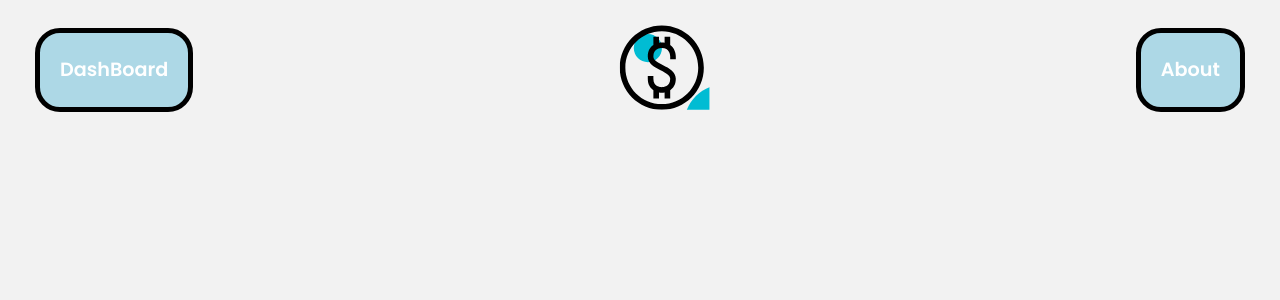
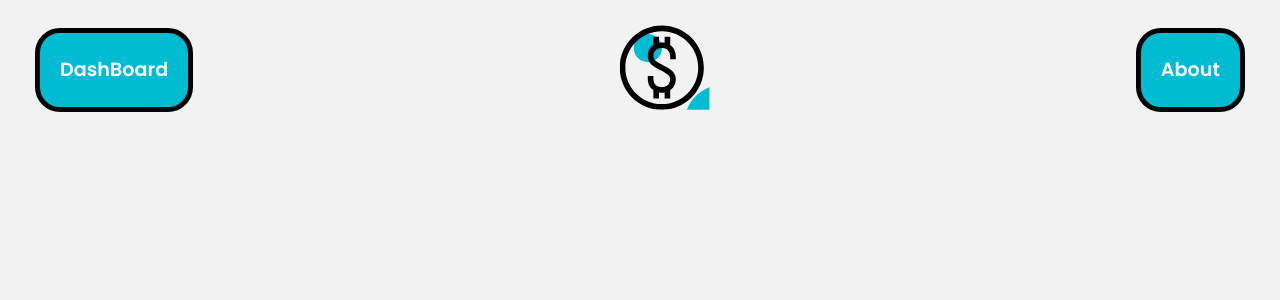
Before and after one commit to RamirezJA/StocksDashBoard, a Next.js app: page /Nav in a window 1280 px wide. Shown: the top 300 px of the page. Built offline with nearby package versions, Linux system fonts and the light colour scheme.

Commit message:
nav 0.1 done

```diff
--- a/src/styles/Nav.module.css
+++ b/src/styles/Nav.module.css
@@ -27,7 +27,7 @@
   border-radius: 25px;
   font-weight: 600;
   font-size: 1.2rem;
-  background-image: linear-gradient(0deg, blue 50%, lightblue 50%);
+  background-image: linear-gradient(0deg, blue 50%, rgb(0, 188, 211) 50%);
   background-size: 1% 200%;
   background-position: top;
   transition: background-position 0.5s ease;
```
